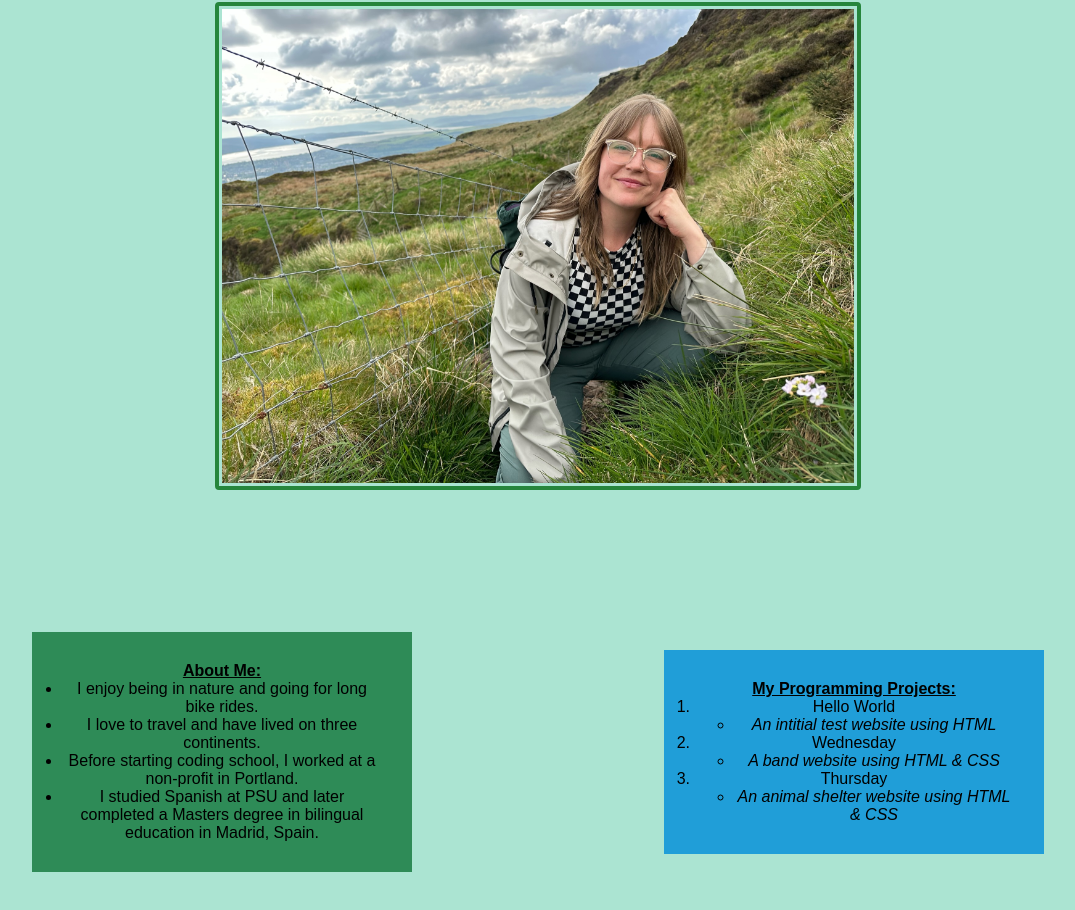
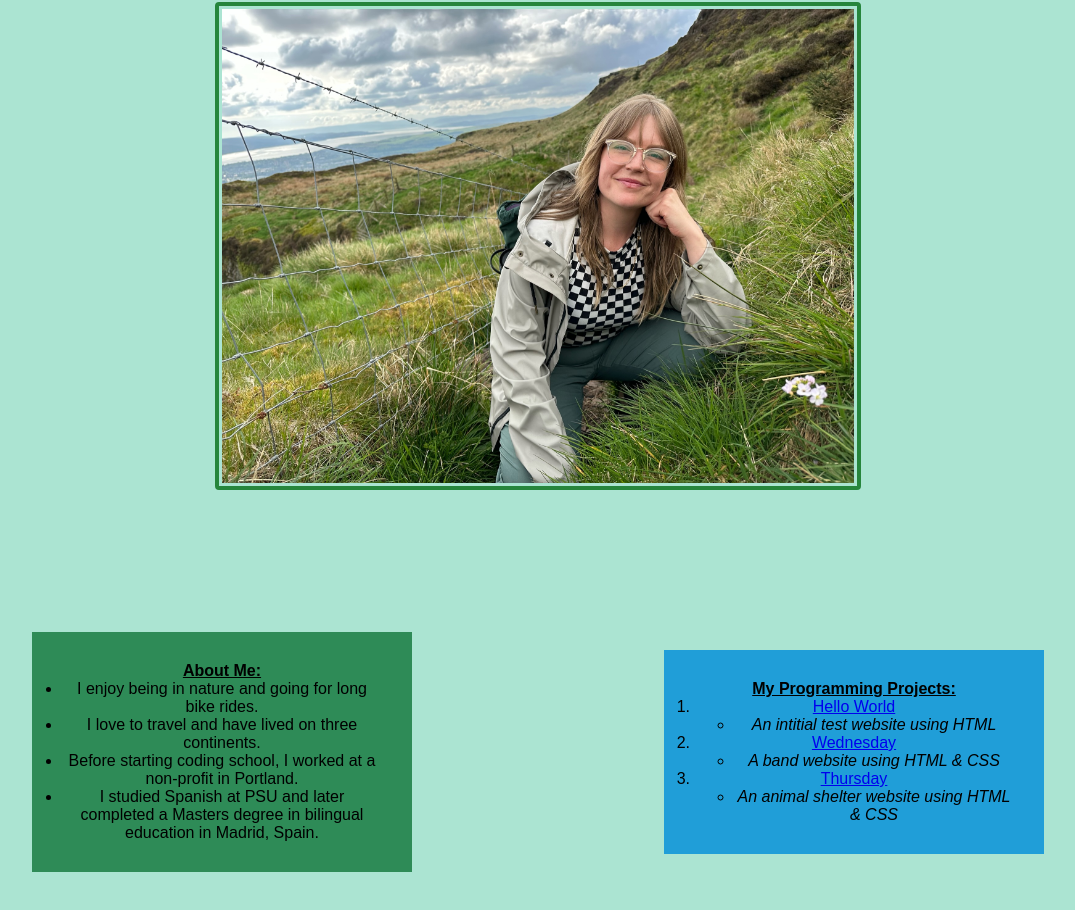
Before and after one commit to ekmagiccat/Week-One-CR, a plain HTML site: page index.html in a window 1280 px wide. Shown: the part 78-988 px from the top of the page, without its empty margins (102-1177 px from the left). Drawn offline with Linux system fonts and the light colour scheme.

Commit message:
add links to projects

```diff
--- a/index.html
+++ b/index.html
@@ -28,15 +28,17 @@
     <br />
     <ol class="projects">
       <strong><span class="me">My Programming Projects:</span></strong>
-      <li>Hello World</li>
+      <li>
+        <a href="https://github.com/ekmagiccat/hello-world2">Hello World</a>
+      </li>
       <ul>
         <li><em>An intitial test website using HTML</em></li>
       </ul>
-      <li>Wednesday</li>
+      <li><a href="https://github.com/ekmagiccat/Wednesday"> Wednesday</a></li>
       <ul>
         <li><em>A band website using HTML & CSS</em></li>
       </ul>
-      <li>Thursday</li>
+      <li><a href="https://github.com/ekmagiccat/Thursday">Thursday</a></li>
       <ul>
         <li><em>An animal shelter website using HTML & CSS</em></li>
       </ul>
```
Also changed, not shown: 1 other file.
